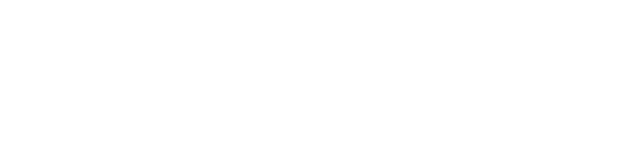
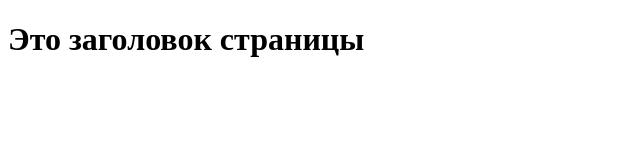
Before and after one commit to KateSeaStone/goit-markup-hw-01, a plain HTML site: page index.html in a window 1280 px wide. Shown: the whole page, without its empty margins (0-640 px from the left). Drawn offline with Linux system fonts and the light colour scheme.

Commit message:
Добавила заголовок

```diff
--- a/index.html
+++ b/index.html
@@ -5,6 +5,6 @@
     <meta name="viewport" content="width=device-width, initial-scale=1.0" />
     <title>Document</title>
   </head>
-
+  <h1>Это заголовок страницы</h1>
   <body></body>
 </html>
```
